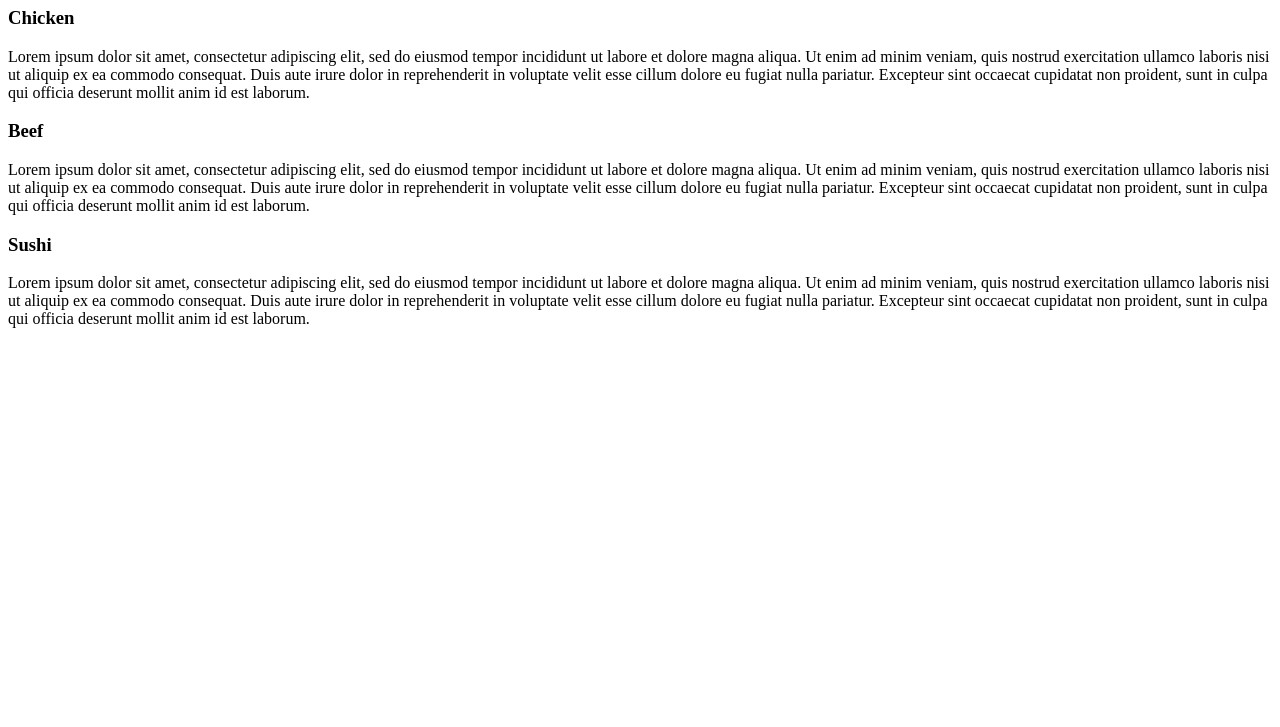
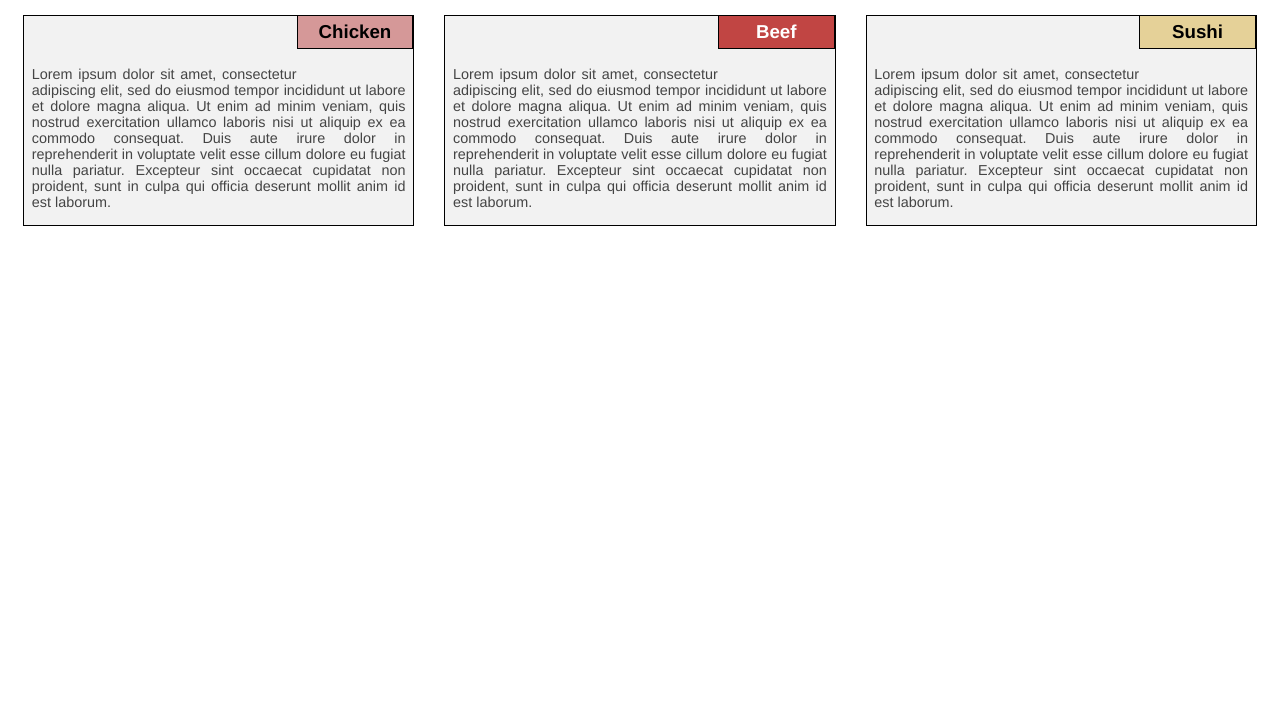
Before and after one commit to asterfinde/hcj4wd, a plain HTML site: page module2-solution/index.html in a window 1280 px wide. Shown: the part 73-800 px from the top of the page. Drawn offline with Linux system fonts and the light colour scheme.

Commit message:
Solution for assignment2

```diff
--- a/module2-solution/index.html
+++ b/module2-solution/index.html
@@ -4,7 +4,7 @@
     <meta charset="utf-8">
     <meta name="viewport" content="width=device-width, initial-scale=1">
     <title>Responsive Layout</title>
-    <link rel="stylesheet" href="css/mystyle.css">
+    <link rel="stylesheet" href="css/style.css">
   </head>
   <body>
     <h1>Our Menu</h1>
```
